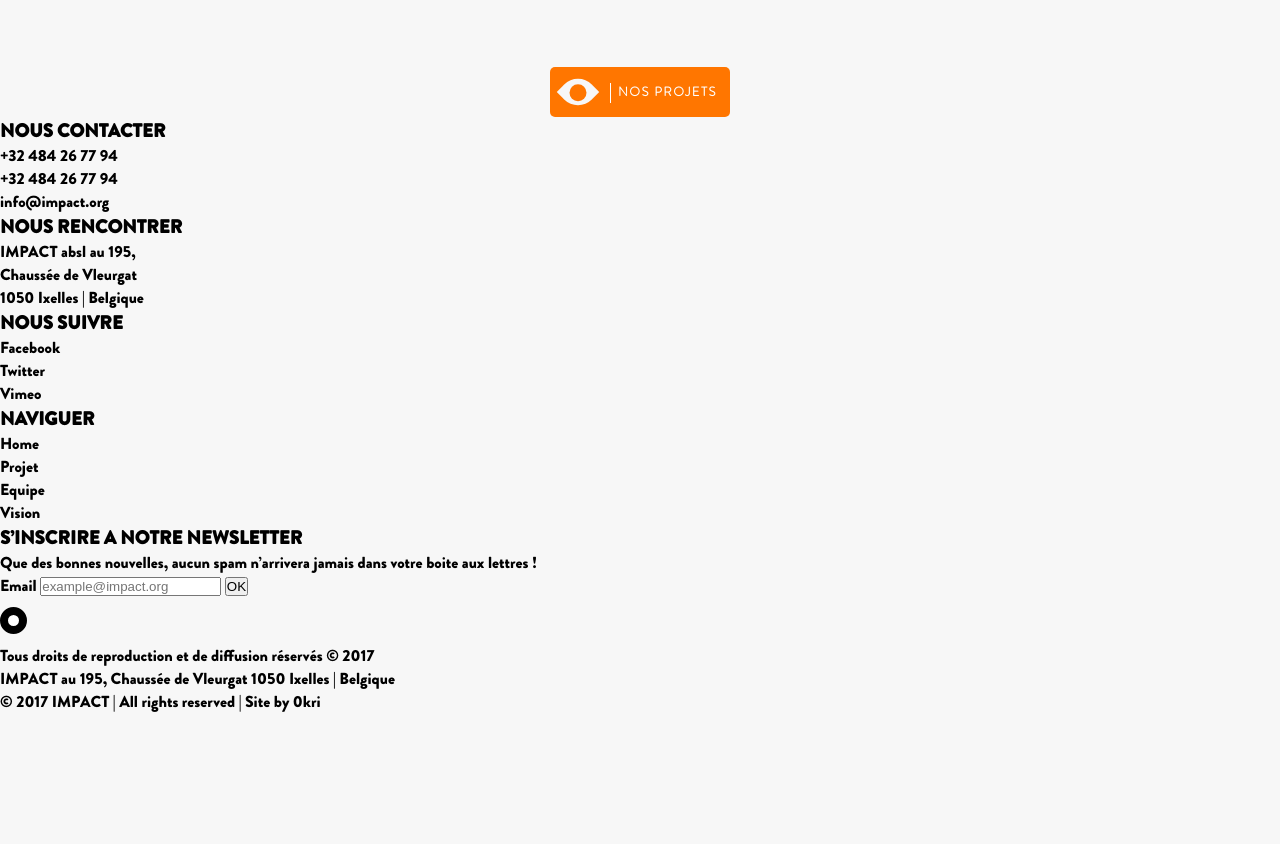
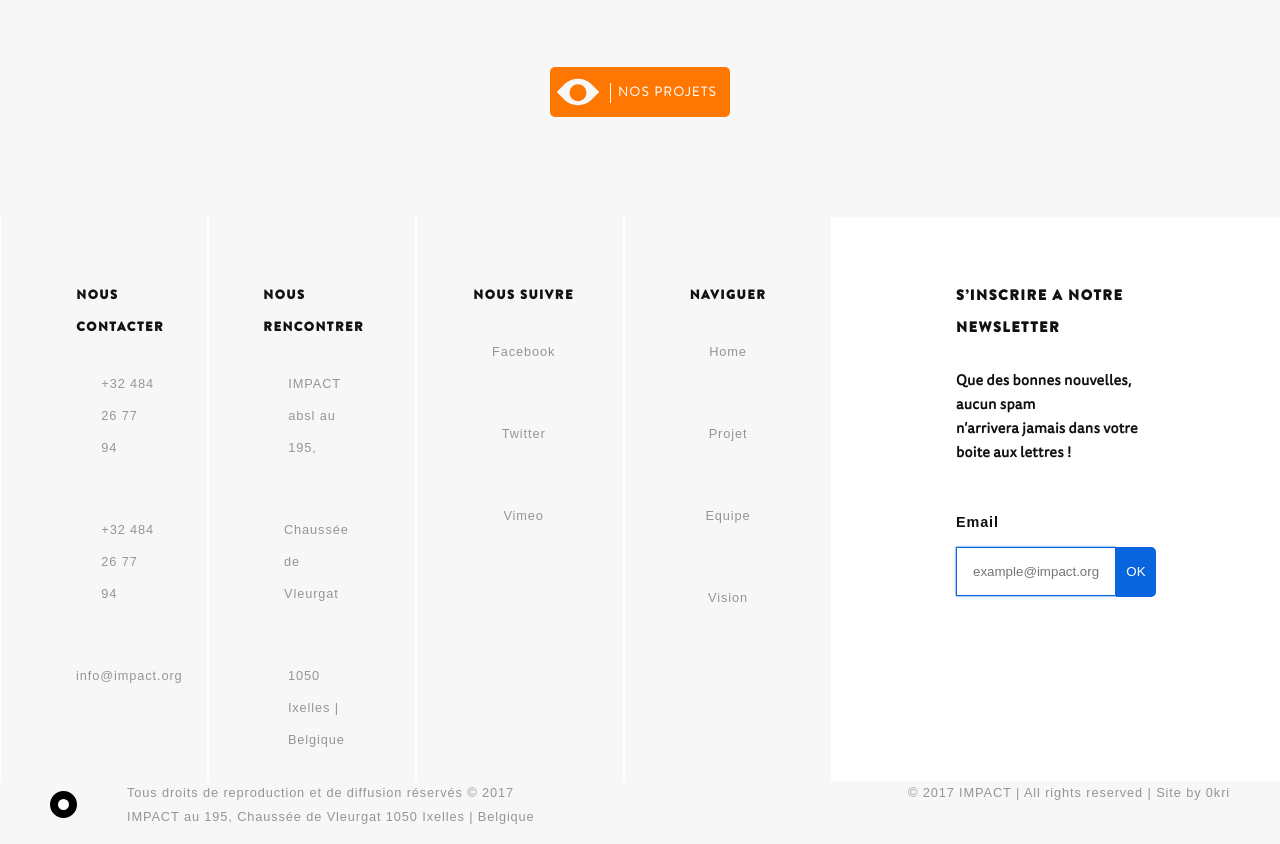
Before and after one commit to 0kri/Re-Educate-10, a plain HTML site: page index.html in a window 1280 px wide. Shown: the part 4329-5173 px from the top of the page. Before the commit the page ends 5042 px from the top, so only its background shows below. Drawn offline with Linux system fonts and the light colour scheme.

Commit message:
finish project

```diff
--- a/index.html
+++ b/index.html
@@ -258,10 +258,12 @@
             </div>
             <div class="email">
                 <h3>S’INSCRIRE A NOTRE NEWSLETTER</h3>
-                <p>Que des bonnes nouvelles, aucun spam n’arrivera jamais dans votre boite aux lettres !</p>
-                <label for="email">Email</label>
-                <input type="email" name="email" id="email" placeholder="example@impact.org">
-                <button>OK</button>
+                <p>Que des bonnes nouvelles, aucun spam <br> n’arrivera jamais dans votre boite aux lettres !</p>
+                <div class="email-input">
+                    <label for="email">Email</label><br>
+                    <input type="email" name="email" id="email" placeholder="example@impact.org">
+                    <button>OK</button>
+                </div>
             </div>
         </div>
     </section>
--- a/style.css
+++ b/style.css
@@ -390,3 +390,109 @@ li:nth-child(3):after {
 }
 /* finish projets-recents section */
 /* contacts section */
+.contacts {
+    margin-top: 100px;
+    min-height: 50vh;
+}
+.contacts-wrapper {
+    display: flex;
+    width: 100%;
+}
+.info {
+    display: flex;
+    width: 65%;
+}
+.info div {
+    display: flex;
+    flex-wrap: wrap;
+    flex-direction: column;
+    align-items: center;
+    border: 1px solid #FFFFFF;
+    border-top: none;
+    border-bottom: none;
+    padding: 62px 50px 0 50px;
+    width: calc(100% / 4);
+}
+.info div h3 {
+    color: #111111;
+    font-size: 0.8rem;
+    letter-spacing: 1.5px;
+    line-height: 2rem;
+}
+.info div p {
+    color: #959595;
+    font-size: 0.8rem;
+    letter-spacing: 0.88px;
+    line-height: 2rem;
+    font-family: Arial, Helvetica, sans-serif;
+    margin: 25px;
+}
+.email {
+    display: flex;
+    flex-direction: column;
+    background-color: #FFFFFF;
+    width: 35%;
+    padding: 62px 124px;
+}
+.email h3 {
+    color: #111111;
+    font-size: 0.9rem;
+    letter-spacing: 1.5px;
+    line-height: 2rem;
+}
+.email p {
+    font-family: tisa;
+    color: #111111;
+    font-size: 0.9rem;
+    font-weight: bold;
+    letter-spacing: 0.28px;
+    margin-top: 25px;
+    line-height: 1.5rem;
+}
+.email-input {
+    margin-top: 33px;
+    position: relative;
+}
+.email-input label {
+    font-family: Arial, Helvetica, sans-serif;
+    color: #111111;
+    letter-spacing: 0.88px;
+    line-height: 50px;
+    font-weight: 600;
+    font-size: 0.9rem;
+}
+.email-input input {
+    border: 1.5px solid #0865DE;
+    padding: 16px;
+    width: 80%;
+    box-shadow: 0px 0px 2px #0865DE;
+}
+.email-input button {
+    position: absolute;
+    width: 20%;
+    height: 50%;
+    background-color: #0865DE;
+    border: none;
+    border-radius: 0 5px 5px 0;
+    color: #FFFFFF;
+}
+/* finish contacts section */
+/* footer */
+footer {
+    display: flex;
+    justify-content: space-between;
+    padding: 0 50px 15px 50px;
+}
+.logo-text {
+    display: flex;
+}
+.logo-text p {
+    margin-left: 50px;
+}
+footer p {
+    color: #959595;
+    font-size: 0.8rem;
+    letter-spacing: 0.88px;
+    line-height: 1.5rem;
+    font-family: Arial, Helvetica, sans-serif;
+}
```
